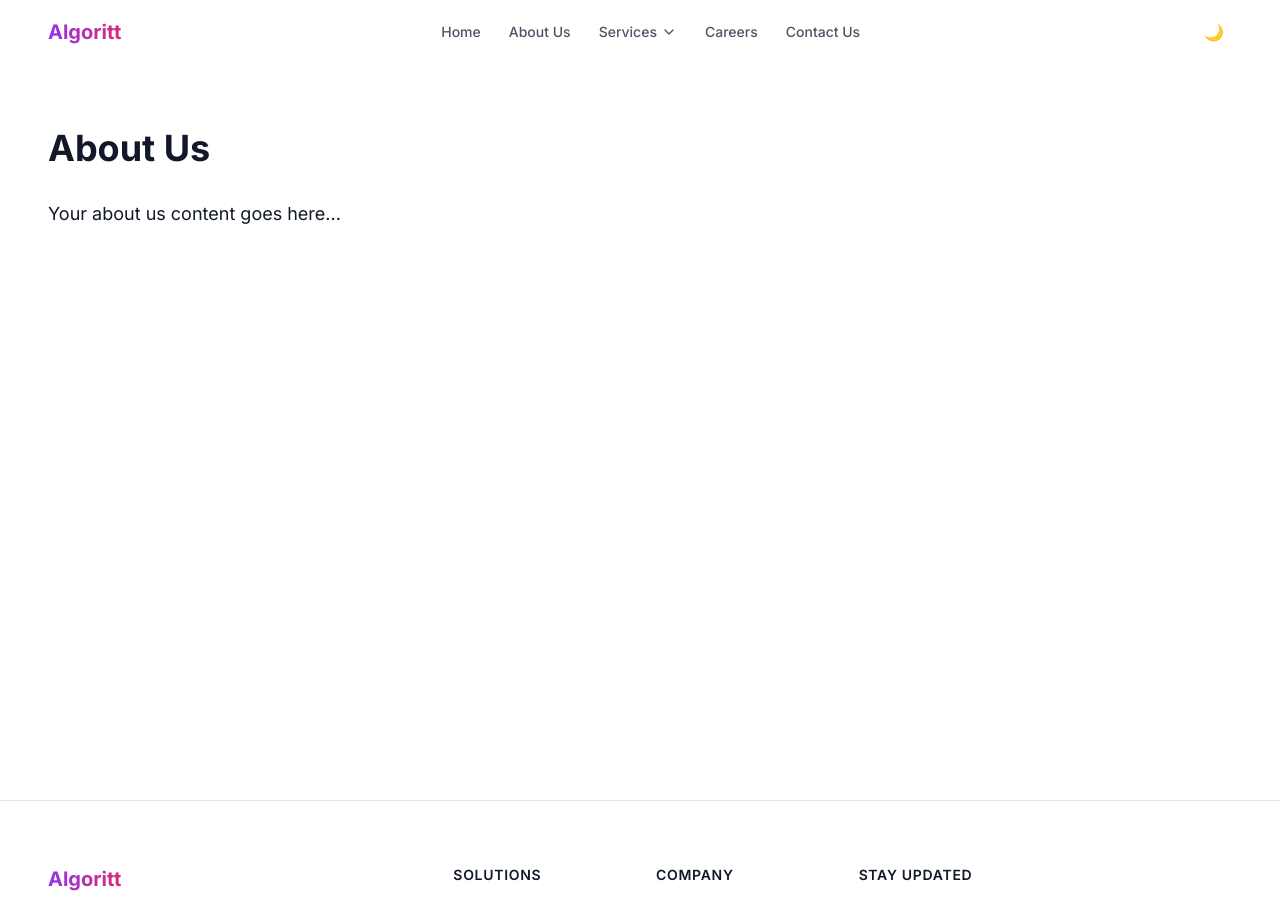
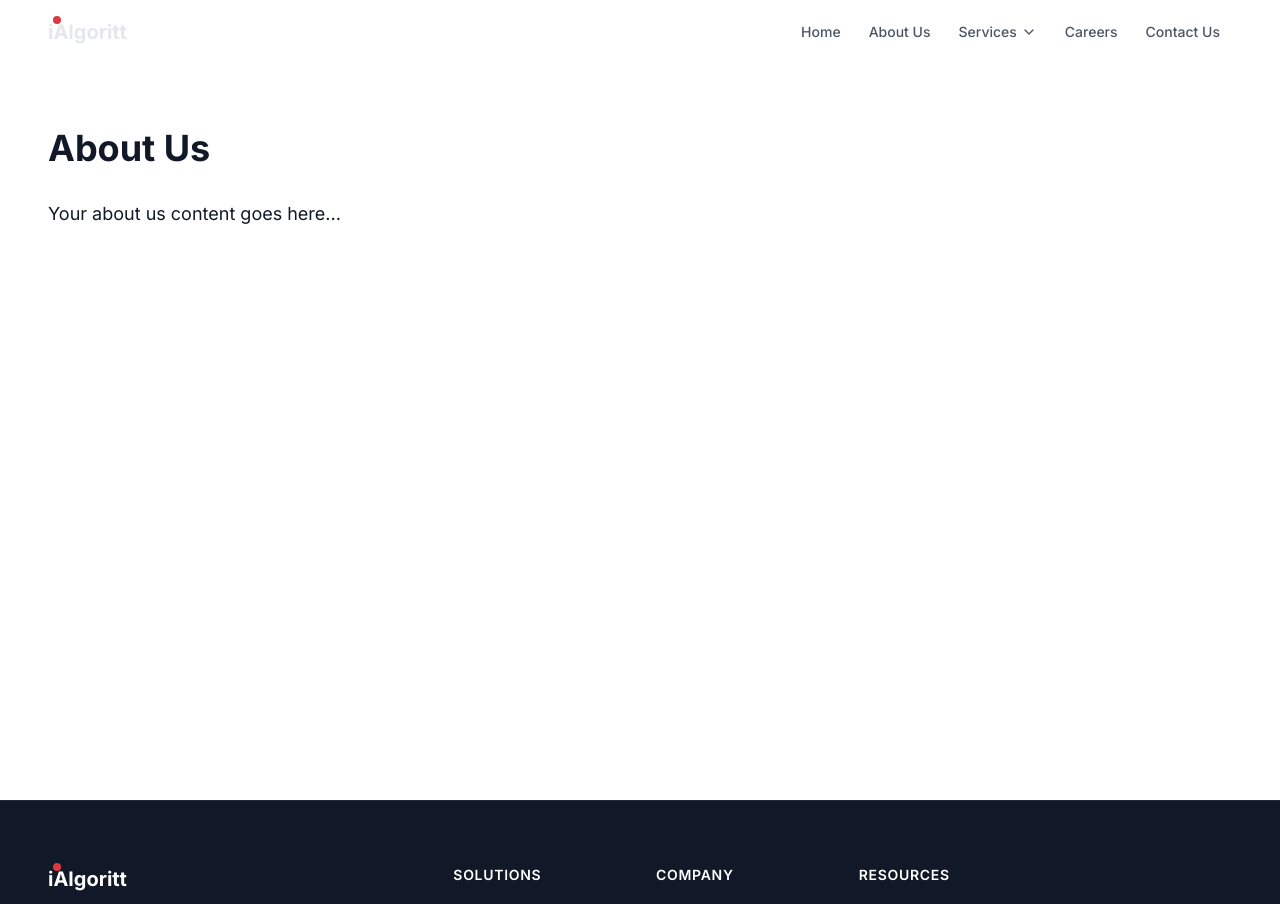
Before and after one commit to algoritt/algoritt-website, a Next.js app: page /about in a window 1280 px wide. Shown: the top 904 px of the page. Built offline with nearby package versions, Linux system fonts and the light colour scheme.

Commit message:
Updated colors for dark mode

```diff
--- a/app/globals.css
+++ b/app/globals.css
@@ -4,25 +4,49 @@
 
 @layer base {
   :root {
-    --background: 240 10% 3.9%;
+    --background: 225 58% 98%;
+    --foreground: 225 58% 12%;
+    --card: 0 0% 100%;
+    --card-foreground: 225 58% 12%;
+    --popover: 0 0% 100%;
+    --popover-foreground: 225 58% 12%;
+    --primary: 225 58% 22%;
+    --primary-foreground: 0 0% 100%;
+    --secondary: 225 30% 96%;
+    --secondary-foreground: 225 58% 22%;
+    --muted: 225 20% 96%;
+    --muted-foreground: 225 58% 40%;
+    --accent: 358 70% 54%;
+    --accent-foreground: 0 0% 100%;
+    --destructive: 358 70% 54%;
+    --destructive-foreground: 0 0% 100%;
+    --border: 225 30% 92%;
+    --input: 225 30% 92%;
+    --ring: 225 58% 22%;
+  }
+
+  .dark {
+    --background: 225 58% 8%;
     --foreground: 0 0% 98%;
-    --card: 240 10% 3.9%;
+    --card: 225 58% 12%;
     --card-foreground: 0 0% 98%;
-    --popover: 240 10% 3.9%;
+    --popover: 225 58% 12%;
     --popover-foreground: 0 0% 98%;
-    --primary: 0 0% 98%;
-    --primary-foreground: 240 5.9% 10%;
-    --secondary: 240 3.7% 15.9%;
+    --primary: 225 58% 22%;
+    --primary-foreground: 0 0% 98%;
+    --secondary: 225 30% 16%;
     --secondary-foreground: 0 0% 98%;
-    --muted: 240 3.7% 15.9%;
-    --muted-foreground: 240 5% 64.9%;
-    --accent: 240 3.7% 15.9%;
+    --muted: 225 20% 16%;
+    --muted-foreground: 225 10% 80%;
+    --accent: 358 70% 54%;
     --accent-foreground: 0 0% 98%;
-    --destructive: 0 62.8% 30.6%;
+    --destructive: 358 70% 54%;
     --destructive-foreground: 0 0% 98%;
-    --border: 240 3.7% 15.9%;
-    --input: 240 3.7% 15.9%;
-    --ring: 240 4.9% 83.9%;
+    --border: 225 30% 16%;
+    --input: 225 30% 16%;
+    --ring: 225 58% 22%;
+    --purple: 265 89% 56%;
+    --purple-hover: 265 89% 62%;
   }
 
   body {
@@ -55,11 +79,28 @@
 
   /* Custom utility classes */
   .gradient-text {
-    @apply bg-clip-text text-transparent bg-gradient-to-r from-purple-600 to-pink-600;
+    @apply text-white;
   }
 
   .hover-gradient {
-    @apply hover:bg-gradient-to-r from-purple-600 to-pink-600 hover:text-white transition-all duration-300;
+    @apply hover:bg-purple-600 hover:text-white transition-all duration-300;
+  }
+
+  .accent-dot {
+    @apply relative;
+  }
+
+  .accent-dot::after {
+    content: '';
+    @apply absolute -top-1 -right-2 w-2 h-2 bg-accent rounded-full;
+  }
+
+  .btn-primary {
+    @apply bg-purple-600 hover:bg-purple-500 text-white transition-all duration-300 rounded-md;
+  }
+
+  .btn-outline {
+    @apply bg-transparent border border-white/20 hover:bg-white/10 text-white transition-all duration-300 rounded-md;
   }
 
   /* Container utilities */
--- /dev/null
+++ b/src/components/ui/button/button.tsx
@@ -0,0 +1,49 @@
+import { cn } from "@/lib/utils";
+import { cva, type VariantProps } from "class-variance-authority";
+import * as React from "react";
+
+const buttonVariants = cva(
+  "inline-flex items-center justify-center rounded-md text-sm font-medium transition-colors focus-visible:outline-none focus-visible:ring-2 focus-visible:ring-ring focus-visible:ring-offset-2 disabled:opacity-50 disabled:pointer-events-none ring-offset-background",
+  {
+    variants: {
+      variant: {
+        default: "bg-purple-600 text-white hover:bg-purple-500",
+        destructive: "bg-destructive text-destructive-foreground hover:bg-destructive/90",
+        outline: "border border-white/20 hover:bg-white/10 text-white",
+        secondary: "bg-secondary text-secondary-foreground hover:bg-secondary/80",
+        ghost: "hover:bg-white/10 text-white",
+        link: "text-white underline-offset-4 hover:underline",
+        accent: "bg-accent text-accent-foreground hover:bg-accent/90",
+      },
+      size: {
+        default: "h-12 px-8 py-3",
+        sm: "h-9 px-4 rounded-md",
+        lg: "h-14 px-10 rounded-md",
+        icon: "h-10 w-10",
+      },
+    },
+    defaultVariants: {
+      variant: "default",
+      size: "default",
+    },
+  }
+);
+
+export interface ButtonProps
+  extends React.ButtonHTMLAttributes<HTMLButtonElement>,
+    VariantProps<typeof buttonVariants> {}
+
+const Button = React.forwardRef<HTMLButtonElement, ButtonProps>(
+  ({ className, variant, size, ...props }, ref) => {
+    return (
+      <button
+        className={cn(buttonVariants({ variant, size, className }))}
+        ref={ref}
+        {...props}
+      />
+    );
+  }
+);
+Button.displayName = "Button";
+
+export { Button, buttonVariants };
--- a/src/components/ui/footer/footer.tsx
+++ b/src/components/ui/footer/footer.tsx
@@ -26,18 +26,19 @@ export function Footer() {
   const currentYear = new Date().getFullYear()
 
   return (
-    <footer className="bg-white dark:bg-gray-900 border-t border-gray-200 dark:border-gray-800">
+    <footer className="bg-gray-900 border-t border-gray-800">
       <div className="container mx-auto px-4 sm:px-6 lg:px-8">
         <div className="py-12 lg:py-16">
           <div className="grid grid-cols-1 md:grid-cols-2 lg:grid-cols-6 gap-12 lg:gap-8">
             {/* Company Info */}
             <div className="space-y-6 lg:col-span-2">
               <Link href="/" className="flex items-center">
-                <span className="text-xl font-bold bg-gradient-to-r from-purple-600 to-pink-600 bg-clip-text text-transparent">
+                <span className="text-xl font-bold text-white">
+                  <span className="accent-dot">i</span>
                   Algoritt
                 </span>
               </Link>
-              <p className="text-base text-gray-600 dark:text-gray-400">
+              <p className="text-base text-gray-400">
                 Empowering businesses with cutting-edge software solutions and digital transformation services.
               </p>
               <SocialLinks />
@@ -45,7 +46,7 @@ export function Footer() {
 
             {/* Solutions Links */}
            <div className='md:col-span-1'>
-              <h3 className="text-sm font-semibold text-gray-900 dark:text-white uppercase tracking-wider mb-4">
+              <h3 className="text-sm font-semibold text-white uppercase tracking-wider mb-4">
                 Solutions
               </h3>
               <ul className="space-y-3">
@@ -53,7 +54,7 @@ export function Footer() {
                   <li key={link.name}>
                     <Link
                       href={link.href}
-                      className="text-base text-gray-600 hover:text-gray-900 dark:text-gray-400 dark:hover:text-white transition-colors duration-200"
+                      className="text-base text-gray-400 hover:text-white transition-colors duration-200"
                     >
                       {link.name}
                     </Link>
@@ -64,7 +65,7 @@ export function Footer() {
 
             {/* Company Links */}
             <div className='md:col-span-1'>
-              <h3 className="text-sm font-semibold text-gray-900 dark:text-white uppercase tracking-wider mb-4">
+              <h3 className="text-sm font-semibold text-white uppercase tracking-wider mb-4">
                 Company
               </h3>
               <ul className="space-y-3">
@@ -72,7 +73,26 @@ export function Footer() {
                   <li key={link.name}>
                     <Link
                       href={link.href}
-                      className="text-base text-gray-600 hover:text-gray-900 dark:text-gray-400 dark:hover:text-white transition-colors duration-200"
+                      className="text-base text-gray-400 hover:text-white transition-colors duration-200"
+                    >
+                      {link.name}
+                    </Link>
+                  </li>
+                ))}
+              </ul>
+            </div>
+
+            {/* Resources Links */}
+            <div className='md:col-span-1'>
+              <h3 className="text-sm font-semibold text-white uppercase tracking-wider mb-4">
+                Resources
+              </h3>
+              <ul className="space-y-3">
+                {footerLinks.resources.map((link) => (
+                  <li key={link.name}>
+                    <Link
+                      href={link.href}
+                      className="text-base text-gray-400 hover:text-white transition-colors duration-200"
                     >
                       {link.name}
                     </Link>
@@ -83,10 +103,10 @@ export function Footer() {
 
             {/* Newsletter */}
             <div className='lg:col-span-2'>
-              <h3 className="text-sm font-semibold text-gray-900 dark:text-white uppercase tracking-wider mb-4">
+              <h3 className="text-sm font-semibold text-white uppercase tracking-wider mb-4">
                 Stay Updated
               </h3>
-              <p className="text-base text-gray-600 dark:text-gray-400 mb-4">
+              <p className="text-base text-gray-400 mb-4">
                 Subscribe to our newsletter for the latest updates and insights.
               </p>
               <NewsletterForm />
@@ -95,21 +115,21 @@ export function Footer() {
         </div>
 
         {/* Bottom Bar */}
-        <div className="border-t border-gray-200 dark:border-gray-800 py-6">
+        <div className="border-t border-gray-800 py-6">
           <div className="flex flex-col sm:flex-row justify-between items-center gap-4">
-            <p className="text-sm text-gray-600 dark:text-gray-400">
+            <p className="text-sm text-gray-400">
               {currentYear} Algoritt. All rights reserved.
             </p>
             <div className="flex gap-6">
               <Link
                 href="/privacy"
-                className="text-sm text-gray-600 hover:text-gray-900 dark:text-gray-400 dark:hover:text-white transition-colors duration-200"
+                className="text-sm text-gray-400 hover:text-white transition-colors duration-200"
               >
                 Privacy Policy
               </Link>
               <Link
                 href="/terms"
-                className="text-sm text-gray-600 hover:text-gray-900 dark:text-gray-400 dark:hover:text-white transition-colors duration-200"
+                className="text-sm text-gray-400 hover:text-white transition-colors duration-200"
               >
                 Terms of Service
               </Link>
--- a/src/components/ui/footer/newsletter/newsletter-form.tsx
+++ b/src/components/ui/footer/newsletter/newsletter-form.tsx
@@ -29,13 +29,13 @@ export function NewsletterForm() {
           value={email}
           onChange={(e) => setEmail(e.target.value)}
           placeholder="Enter your email"
-          className="flex-1 min-w-0 px-4 py-2 text-base text-gray-900 dark:text-white placeholder-gray-500 bg-white dark:bg-gray-800 border border-gray-300 dark:border-gray-700 rounded-lg focus:outline-none focus:ring-2 focus:ring-purple-600 focus:border-transparent"
+          className="flex-1 min-w-0 px-4 py-2 text-base text-gray-900 dark:text-white placeholder-gray-500 bg-white dark:bg-gray-800 border border-gray-300 dark:border-gray-700 rounded-lg focus:outline-none focus:ring-2 focus:ring-[#172357] dark:focus:ring-[#DA393E] focus:border-transparent"
           required
         />
         <button
           type="submit"
           disabled={status === 'loading'}
-          className="inline-flex items-center justify-center px-4 py-2 text-base font-medium text-white bg-purple-600 hover:bg-purple-700 rounded-lg transition-colors duration-200 disabled:opacity-50 disabled:cursor-not-allowed"
+          className="inline-flex items-center justify-center px-4 py-2 text-base font-medium text-white bg-gradient-to-r from-[#172357] to-[#DA393E] hover:opacity-90 rounded-lg transition-all duration-200 disabled:opacity-50 disabled:cursor-not-allowed"
         >
           {status === 'loading' ? 'Subscribing...' : 'Subscribe'}
         </button>
--- a/src/components/ui/header/header.tsx
+++ b/src/components/ui/header/header.tsx
@@ -59,7 +59,6 @@ export function Header() {
   const [isScrolled, setIsScrolled] = useState(false)
   const [isMobileMenuOpen, setIsMobileMenuOpen] = useState(false)
   const [openSubmenu, setOpenSubmenu] = useState<string | null>(null)
-  const [isDarkMode, setIsDarkMode] = useState(true);
   const { scrollY } = useScroll()
 
   useMotionValueEvent(scrollY, "change", (latest) => {
@@ -92,16 +91,11 @@ export function Header() {
     setOpenSubmenu(openSubmenu === title ? null : title)
   }
 
-  const toggleTheme = () => {
-    setIsDarkMode(!isDarkMode);
-    document.body.classList.toggle('dark', !isDarkMode);
-  };
-
   return (
     <>
       <motion.header
         className={`fixed top-0 left-0 right-0 z-50 transition-colors duration-200 ${
-          isScrolled ? 'bg-white/80 dark:bg-gray-900/80 backdrop-blur-sm border-b border-gray-200 dark:border-gray-800' : 'bg-transparent'
+          isScrolled ? 'bg-gray-900/80 backdrop-blur-sm border-b border-gray-800' : 'bg-transparent'
         }`}
         initial={{ y: -100 }}
         animate={{ y: 0 }}
@@ -111,7 +105,8 @@ export function Header() {
           <div className="flex h-16 items-center justify-between">
             {/* Logo */}
             <Link href="/" className="flex items-center gap-2 relative z-10">
-              <span className="text-xl font-bold bg-gradient-to-r from-purple-600 to-pink-600 bg-clip-text text-transparent">
+              <span className="text-xl font-bold text-gray-200">
+                <span className="accent-dot">i</span>
                 Algoritt
               </span>
             </Link>
@@ -119,18 +114,9 @@ export function Header() {
             {/* Desktop Navigation */}
             <NavMenu />
 
-            {/* Toggle Dark Mode */}
-            <button
-              className="ml-4 p-2 text-gray-600 hover:text-gray-900 dark:text-gray-300 dark:hover:text-white"
-              onClick={toggleTheme}
-              aria-label="Toggle dark mode"
-            >
-              {isDarkMode ? '🌙' : '☀️'}
-            </button>
-
             {/* Mobile Menu Button */}
             <button
-              className="md:hidden relative z-10 p-2 text-gray-600 hover:text-gray-900 dark:text-gray-300 dark:hover:text-white"
+              className="md:hidden relative z-10 p-2 text-gray-300 hover:text-white bg-gray-800/50 hover:bg-gray-700/50 rounded-md transition-all duration-300"
               onClick={() => setIsMobileMenuOpen(!isMobileMenuOpen)}
               aria-label="Toggle mobile menu"
             >
@@ -145,7 +131,7 @@ export function Header() {
 
         {/* Mobile Menu */}
         <motion.div
-          className="md:hidden fixed inset-x-0 top-16 bottom-0 bg-white dark:bg-gray-900 z-40"
+          className="md:hidden fixed inset-x-0 top-16 bottom-0 bg-gray-900 z-40"
           initial={{ opacity: 0, x: '100%' }}
           animate={{
             opacity: isMobileMenuOpen ? 1 : 0,
@@ -156,12 +142,12 @@ export function Header() {
           <div className="h-full overflow-y-auto">
             <nav className="px-4 py-6">
               {navigationItems.map((item) => (
-                <div key={item.title} className="border-b border-gray-100 dark:border-gray-800 last:border-0">
+                <div key={item.title} className="border-b border-gray-800 last:border-0">
                   {item.subItems ? (
                     <div>
                       <button
                         onClick={() => toggleSubmenu(item.title)}
-                        className="flex items-center justify-between w-full py-4 text-base font-medium text-gray-900 dark:text-white hover:text-purple-600 dark:hover:text-purple-400"
+                        className="flex items-center justify-between w-full py-4 text-base font-medium text-white hover:text-purple-400"
                       >
                         {item.title}
                         {openSubmenu === item.title ? (
@@ -181,7 +167,7 @@ export function Header() {
                             <Link
                               key={subItem.title}
                               href={subItem.href}
-                              className="block py-3 text-sm text-gray-600 dark:text-gray-400 hover:text-purple-600 dark:hover:text-purple-400"
+                              className="block py-3 text-sm text-gray-400 hover:text-purple-400"
                               onClick={() => {
                                 setIsMobileMenuOpen(false)
                                 setOpenSubmenu(null)
@@ -189,7 +175,7 @@ export function Header() {
                             >
                               {subItem.title}
                               {subItem.description && (
-                                <p className="mt-1 text-xs text-gray-500 dark:text-gray-500">
+                                <p className="mt-1 text-xs text-gray-500">
                                   {subItem.description}
                                 </p>
                               )}
@@ -201,7 +187,7 @@ export function Header() {
                   ) : (
                     <Link
                       href={item.href || '#'}
-                      className="block py-4 text-base font-medium text-gray-900 dark:text-white hover:text-purple-600 dark:hover:text-purple-400"
+                      className="block py-4 text-base font-medium text-white hover:text-purple-400"
                       onClick={() => setIsMobileMenuOpen(false)}
                     >
                       {item.title}
--- a/src/components/ui/header/nav-item.tsx
+++ b/src/components/ui/header/nav-item.tsx
@@ -45,7 +45,7 @@ export function NavItem({ title, href, subItems }: NavItemProps) {
     return (
       <Link
         href={href || '#'}
-        className="text-gray-600 hover:text-gray-900 dark:text-gray-300 dark:hover:text-white px-3 py-2 text-sm font-medium transition-colors duration-200"
+        className="text-gray-600 hover:text-gray-900 dark:text-gray-300 dark:hover:text-white px-3 py-2 text-sm font-medium transition-colors duration-200 hover:bg-gradient-to-r hover:from-[#172357]/10 hover:to-[#DA393E]/10 rounded-md"
       >
         {title}
       </Link>
@@ -53,15 +53,14 @@ export function NavItem({ title, href, subItems }: NavItemProps) {
   }
 
   return (
-    <div
-      className="relative"
-      onMouseEnter={() => setIsOpen(true)}
-      onMouseLeave={() => setIsOpen(false)}
-      ref={containerRef}
-    >
+    <div className="relative" ref={containerRef}>
       <button
-        className="flex items-center gap-1 text-gray-600 hover:text-gray-900 dark:text-gray-300 dark:hover:text-white px-3 py-2 text-sm font-medium transition-colors duration-200"
-        aria-expanded={isOpen}
+        className={`flex items-center gap-1 text-gray-600 hover:text-gray-900 dark:text-gray-300 dark:hover:text-white px-3 py-2 text-sm font-medium transition-colors duration-200 hover:bg-gradient-to-r hover:from-[#172357]/10 hover:to-[#DA393E]/10 rounded-md ${
+          isOpen ? 'bg-gradient-to-r from-[#172357]/10 to-[#DA393E]/10' : ''
+        }`}
+        onClick={() => setIsOpen(!isOpen)}
+        onMouseEnter={() => setIsOpen(true)}
+        onMouseLeave={() => setIsOpen(false)}
       >
         {title}
         <ChevronDown className="h-4 w-4" />
@@ -70,34 +69,30 @@ export function NavItem({ title, href, subItems }: NavItemProps) {
       <AnimatePresence>
         {isOpen && (
           <motion.div
-            initial={{ opacity: 0, y: 10 }}
+            className={`absolute top-full ${
+              dropdownPosition === 'left' ? 'left-0' : 'right-0'
+            } mt-2 w-80 rounded-lg bg-white dark:bg-gray-900 shadow-lg ring-1 ring-black ring-opacity-5 focus:outline-none z-50`}
+            initial={{ opacity: 0, y: -10 }}
             animate={{ opacity: 1, y: 0 }}
-            exit={{ opacity: 0, y: 10 }}
+            exit={{ opacity: 0, y: -10 }}
             transition={{ duration: 0.2 }}
-            className={`absolute z-10 mt-2 w-screen max-w-sm rounded-xl bg-white dark:bg-gray-800 shadow-lg ring-1 ring-black ring-opacity-5 focus:outline-none ${
-              dropdownPosition === 'left'
-                ? 'left-0 origin-top-left'
-                : 'right-0 origin-top-right'
-            }`}
-            style={{
-              maxHeight: 'calc(100vh - 80px)',
-              overflowY: 'auto'
-            }}
+            onMouseEnter={() => setIsOpen(true)}
+            onMouseLeave={() => setIsOpen(false)}
           >
             <div className="p-4 grid gap-4">
               {subItems.map((item) => (
                 <Link
                   key={item.title}
                   href={item.href}
-                  className="block rounded-lg px-4 py-3 hover:bg-gray-50 dark:hover:bg-gray-700 transition-colors duration-200"
+                  className="block p-4 rounded-md hover:bg-gradient-to-r hover:from-[#172357]/10 hover:to-[#DA393E]/10 transition-colors duration-200"
                 >
-                  <p className="font-medium text-gray-900 dark:text-white">
+                  <div className="font-medium text-gray-900 dark:text-white mb-1">
                     {item.title}
-                  </p>
+                  </div>
                   {item.description && (
-                    <p className="mt-1 text-sm text-gray-500 dark:text-gray-400 line-clamp-2">
+                    <div className="text-sm text-gray-500 dark:text-gray-400">
                       {item.description}
-                    </p>
+                    </div>
                   )}
                 </Link>
               ))}
```
Also changed, not shown: app/page.tsx (+7 -12 lines).
